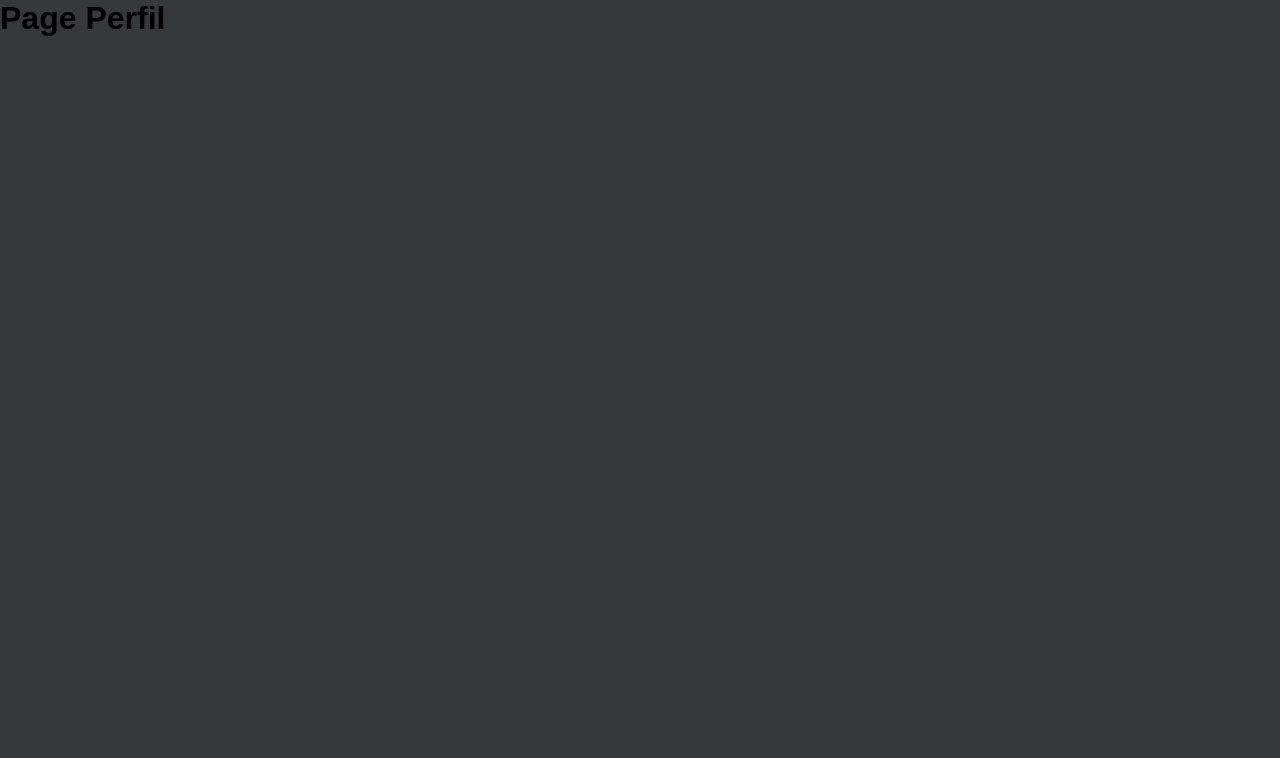
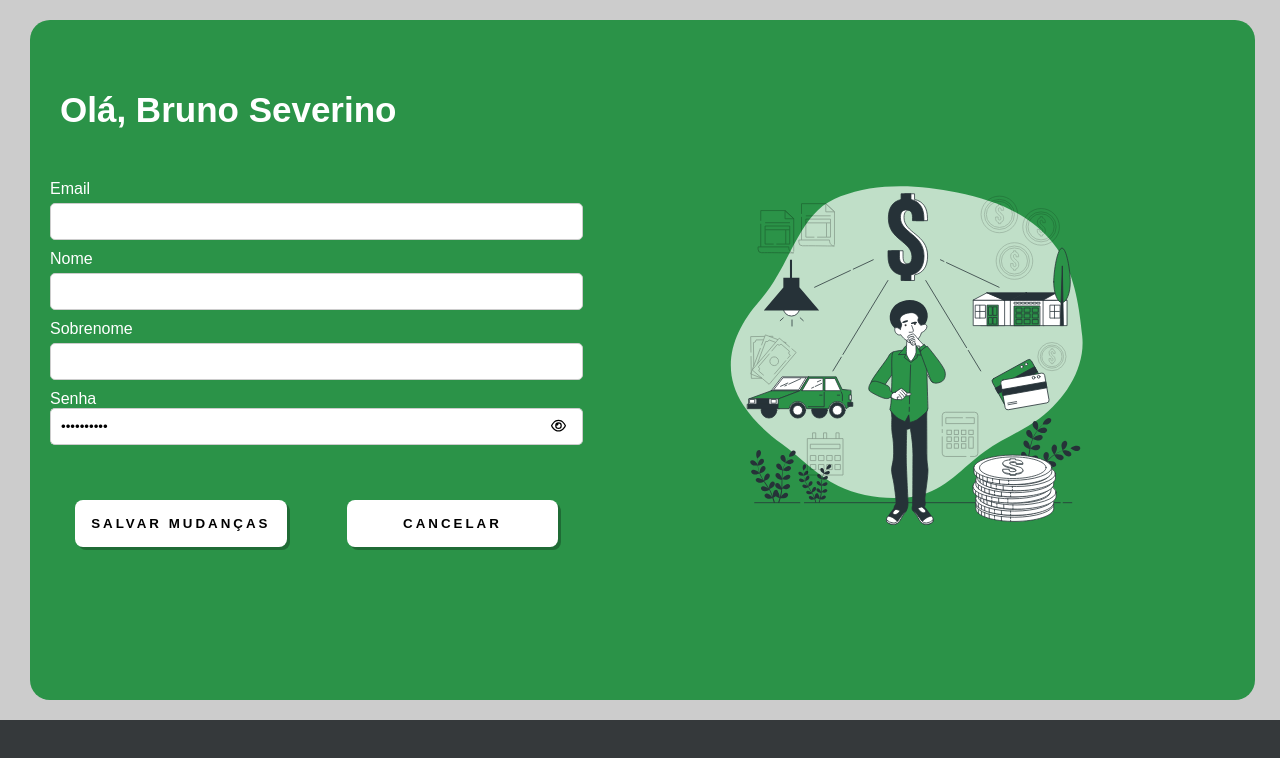
Before and after one commit to BrunoPS04/SA-4-Fase-FrontEnd, a React (Vite) app in the folder Front-End/BG-Financas/: page /perfil in a window 1280 px wide. Shown: the top 758 px of the page. Built offline with nearby package versions, Linux system fonts and the light colour scheme.

Commit message:
atualizacaoFrontImplementaBack

```diff
--- a/Front-End/BG-Financas/package.json
+++ b/Front-End/BG-Financas/package.json
@@ -15,6 +15,7 @@
     "@fortawesome/free-regular-svg-icons": "^6.6.0",
     "@fortawesome/free-solid-svg-icons": "^6.6.0",
     "@fortawesome/react-fontawesome": "^0.2.2",
+    "axios": "^1.7.7",
     "react": "^18.3.1",
     "react-dom": "^18.3.1",
     "react-modal": "^3.16.1",
--- a/Front-End/BG-Financas/src/components/Header/index.jsx
+++ b/Front-End/BG-Financas/src/components/Header/index.jsx
@@ -1,45 +1,77 @@
-import React from 'react'
-import DarkMode from '../DarkMode'
-import { FontAwesomeIcon } from '@fortawesome/react-fontawesome'
-import { faArrowRightFromBracket} from '@fortawesome/free-solid-svg-icons'
-import { useNavigate } from 'react-router-dom';
-import './index.css'
+import React, { useState } from "react";
+import DarkMode from "../DarkMode";
+import { FontAwesomeIcon } from "@fortawesome/react-fontawesome";
+import { faArrowRightFromBracket } from "@fortawesome/free-solid-svg-icons";
+import { useNavigate } from "react-router-dom";
+import "./index.css";
+import Modal from "react-modal";
 
 function Header() {
+
+  const [modalAlertLogout, setModalAlertLogout] = useState(false);
+  const [logoutComfirm, setLogoutComfirm] = useState(false);
 
   const navigate = useNavigate();
 
   const logout = () => {
+    setModalAlertLogout(true);
+  };
 
-        const confirmLogout = window.confirm('Você realmente quer sair do site?');
-
-        if (confirmLogout) {
-            navigate('/');
-        }
-
-    }
+  const handleLogout = () => {
+    setLogoutComfirm(true);
+    setModalAlertLogout(false);
+    navigate("/");
+  };
 
   return (
-
-        <div className='header-container'>
-
+    <div className="header-container">
       <header>
-                <div className='div-logo'>
-                    <span>BG </span><label>Finanças</label>
+        <div className="div-logo">
+          <span>BG </span>
+          <label>Finanças</label>
         </div>
-                <div className='div-exit'>
-                    <div className='dark-mode'>
+        <div className="div-exit">
+          <div className="dark-mode">
             <DarkMode />
           </div>
-                    <FontAwesomeIcon className='door-exit' icon={faArrowRightFromBracket}/>
+          <FontAwesomeIcon
+            className="door-exit"
+            icon={faArrowRightFromBracket}
+          />
           <button onClick={logout}>Logout</button>
         </div>
       </header>
 
+      <Modal
+        isOpen={modalAlertLogout}
+        onRequestClose={() => setModalAlertLogout(false)}
+        contentLabel="contentDeletarMovimentacao"
+        className="custom-modal-logout"
+      >
+        <div className="modal-content-logout">
+          <div className="modal-div-logout">
+            <h2>Você está saindo do site</h2>
+            <p>Você tem certeza que deseja sair?</p>
           </div>
+          <div className="modal-btns-logout">
+            <button
+              className="btn-comfirm-logout"
+              onClick={handleLogout}
+            >
+              Sair
+            </button>
 
-    )
-
+            <button
+              className="btn-cancelar-logout"
+              onClick={() => setModalAlertLogout(false)}
+            >
+              Cancelar
+            </button>
+          </div>
+        </div>
+      </Modal>
+    </div>
+  );
 }
 
-export default Header
+export default Header;
--- a/Front-End/BG-Financas/src/pages/Painel/index.jsx
+++ b/Front-End/BG-Financas/src/pages/Painel/index.jsx
@@ -15,6 +15,8 @@ function Painel() {
   const [modalIsOpenEdit, setModalIsOpenEdit] = useState(false);
 
   const [modalAlertCamposVazios, setModalAlertCamposVazios] = useState(false);
+  const [modalAlertDeleteMovimentacao, setModalAlertDeleteMovimentacao] = useState(false);
+  const [idMovimentacaoExcluir, setIdMovimentacaoExcluir] = useState(null);
 
   const [categoria, setCategoria] = useState("");
   const [categorias, setCategorias] = useState([
@@ -127,10 +129,16 @@ function Painel() {
   };
 
   const excluirMovimentacao = (id) => {
+    setIdMovimentacaoExcluir(id);
+    setModalAlertDeleteMovimentacao(true);
+  };
+
+  const confirmarExclusao = () => {
     const novasMovimentacoes = movimentacoes.filter(
-      (movimentacao) => movimentacao.id !== id
+      (movimentacao) => movimentacao.id !== idMovimentacaoExcluir
     );
     setMovimentacoes(novasMovimentacoes);
+    setModalAlertDeleteMovimentacao(false);
   };
 
   const formatarData = (dataISO) => {
@@ -443,6 +451,7 @@ function Painel() {
           </div>
         </div>
       </Modal>
+
       <Modal
         isOpen={modalAlertCamposVazios}
         onRequestClose={() => setModalAlertCamposVazios(false)}
@@ -459,6 +468,34 @@ function Painel() {
           </div>
         </div>
       </Modal>
+
+      <Modal
+        isOpen={modalAlertDeleteMovimentacao}
+        onRequestClose={() => setModalAlertDeleteMovimentacao(false)}
+        contentLabel="contentDeletarMovimentacao"
+        className="custom-modal-deletar-movimentacao"
+      >
+        <div className="modal-content-deletar-movimentacao">
+          <div className="modal-div-deletar-movimentacao">
+            <h2>Deletar movimentação</h2>
+            <p>Você tem certeza que deseja deletar essa movimentação?</p>
+          </div>
+          <div className="modal-btns-deletar-movimentacao">
+            <button
+              className="btn-deletar-movimentacao"
+              onClick={confirmarExclusao}
+            >
+              Deletar
+            </button>
+            <button
+              className="btn-cancelar-deletar-movimentacao"
+              onClick={() => setModalAlertDeleteMovimentacao(false)}
+            >
+              Cancelar
+            </button>
+          </div>
+        </div>
+      </Modal>
     </div>
   );
 }
--- a/Front-End/BG-Financas/src/pages/Perfil/index.css
+++ b/Front-End/BG-Financas/src/pages/Perfil/index.css
@@ -1,6 +1,132 @@
 .perfil-container {
-    display: flex;
-    flex-direction: column;
-    width: 100%;
-    height: 90vh;
+  display: flex;
+  flex-direction: column;
+  justify-content: center;
+  width: 100%;
+  height: 90vh;
+  background-color: var(--background_painel);
+  padding-left: 30px;
 }
+
+.container {
+  width: 98%;
+  height: 85vh;
+  padding: 20px;
+  background-color: #2b9348;
+  display: flex;
+  flex-direction: column;
+  align-items: flex-start;
+  border-radius: 20px;
+}
+
+.header {
+  color: #fff;
+  margin-bottom: 10px;
+  margin-left: 10px;
+  font-size: 35px;
+  padding-top: 50px;
+  font-weight: 800px;
+}
+
+.form-container {
+  display: flex;
+  width: 100%;
+  justify-content: space-between;
+}
+
+.left-container {
+  display: flex;
+  flex-direction: column;
+  gap: 10px;
+  width: 45%;
+  padding-top: 40px;
+}
+
+.right-container {
+  width: 55%;
+  display: flex;
+  justify-content: center;
+}
+
+.form-group {
+  display: flex;
+  flex-direction: column;
+  gap: 5px;
+}
+
+.form-group-password {
+  display: flex;
+  flex-direction: column;
+}
+
+.div-input-password {
+  display: flex;
+}
+
+.input-password {
+  padding: 10px;
+  border-radius: 5px;
+  border-top-right-radius: 0px;
+  border-bottom-right-radius: 0px;
+  border: 1px solid #ccc;
+  border-right: 0px;
+  width: 100%;
+  outline: none;
+  font-family: sans-serif;
+}
+
+.btn-password {
+  width: 10%;
+  height: 100%;
+  background-color: #fff;
+  border: 1px solid #ccc;
+  border-left: 0px;
+  outline: none;
+  border-top-right-radius: 5px;
+  border-bottom-right-radius: 5px;
+}
+
+.input {
+  padding: 10px;
+  border-radius: 5px;
+  border: 1px solid #ccc;
+  width: 100%;
+  outline: none;
+  font-family: sans-serif;
+}
+
+.lbl {
+  color: white;
+}
+
+.button-container {
+  display: flex;
+  justify-content: center;
+  margin-top: 20px;
+  gap: 10px;
+}
+
+.save-button,
+.cancel-button {
+  width: 50%;
+  padding: 16px 0px;
+  margin: 25px;
+  border: none;
+  outline: none;
+  border-radius: 8px;
+  text-transform: uppercase;
+  font-weight: 800;
+  letter-spacing: 3px;
+  color: #000;
+  background: #ffff;
+  cursor: pointer;
+  box-shadow: 3px 3px 0px 0px #00000045;
+}
+
+.cancel-button:hover {
+  opacity: 0.7;
+}
+
+.save-button:hover {
+  opacity: 0.7;
+}
--- a/Front-End/BG-Financas/src/pages/Perfil/index.jsx
+++ b/Front-End/BG-Financas/src/pages/Perfil/index.jsx
@@ -1,17 +1,127 @@
-import React from 'react'
-
-import './index.css'
+import React from "react";
+import "./index.css";
+import { useState } from "react";
+import { FontAwesomeIcon } from "@fortawesome/react-fontawesome";
+import { faEye, faEyeSlash } from "@fortawesome/free-regular-svg-icons";
 
 function Perfil() {
+  const [formData, setFormData] = useState({
+    email: "",
+    firstName: "",
+    lastName: "",
+    senha: "Test123456",
+  });
 
-    return (
+  const handleChange = (e) => {
+    setFormData({
+      ...formData,
+      [e.target.name]: e.target.value,
+    });
+  };
 
-        <div className='perfil-container'>
+  const handleSave = () => {
+    console.log("Changes saved", formData);
+  };
 
-          <h1>Page Perfil</h1>
+  const handleCancel = () => {
+    setFormData({
+      email: "",
+      firstName: "",
+      lastName: "",
+      senha: "",
+    });
+  };
 
+  const [showPassword, setShowPassword] = useState(false);
+
+  const togglePasswordVisibility = () => {
+    setShowPassword(!showPassword);
+  };
+
+  return (
+    <div className="perfil-container">
+      <div className="container">
+        <h2 className="header">
+          Olá,<span> Bruno</span>
+          <span> Severino</span>
+        </h2>
+        <div className="form-container">
+          <div className="left-container">
+            <div className="form-group">
+              <label className="lbl">Email</label>
+              <input
+                type="email"
+                name="email"
+                value={formData.email}
+                onChange={handleChange}
+                className="input"
+                readOnly
+              />
+            </div>
+
+            <div className="form-group">
+              <label className="lbl">Nome</label>
+              <input
+                type="text"
+                name="firstName"
+                value={formData.firstName}
+                onChange={handleChange}
+                className="input"
+                readOnly
+              />
+            </div>
+
+            <div className="form-group">
+              <label className="lbl">Sobrenome</label>
+              <input
+                type="text"
+                name="lastName"
+                value={formData.lastName}
+                onChange={handleChange}
+                className="input"
+                readOnly
+              />
+            </div>
+
+            <div className="form-group-password">
+              <label className="lbl">Senha</label>
+              <div className="div-input-password">
+                <input
+                  type={showPassword ? "text" : "password"}
+                  name="senha"
+                  value={formData.senha}
+                  onChange={handleChange}
+                  className="input-password"
+                  readOnly
+                />
+
+                <button className="btn-password" onClick={togglePasswordVisibility}>
+                  {showPassword ? (
+                    <FontAwesomeIcon className="icon-eye" icon={faEyeSlash} />
+                  ) : (
+                    <FontAwesomeIcon className="icon-eye" icon={faEye} />
+                  )}
+                </button>
+              </div>
+            </div>
+
+            <div className="button-container">
+              <button onClick={handleSave} className="save-button">
+                Salvar Mudanças
+              </button>
+              <button onClick={handleCancel} className="cancel-button">
+                Cancelar
+              </button>
+            </div>
+          </div>
+
+          <div className="right-container">
+            <img src="./images/Finance.svg" className="img" title="Finance" />
+          </div>
         </div>
-    )
+      </div>
+    </div>
+  );
 }
 
-export default Perfil
+export default Perfil;
```
Also changed, not shown: Front-End/BG-Financas/src/components/CardCadastro/index.jsx (+48 -25 lines), Front-End/BG-Financas/src/components/Header/index.css (+61 -3 lines), Front-End/BG-Financas/src/pages/Painel/index.css (+37 -2 lines), 1 other file (tests, documents, lock files or other folders). Lines whose indentation alone changed are shown as unchanged.
